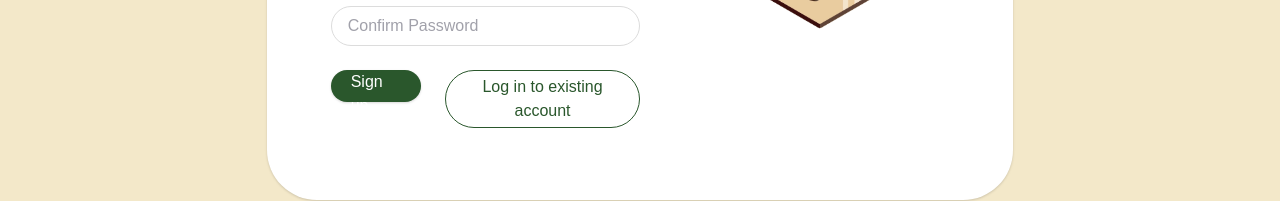
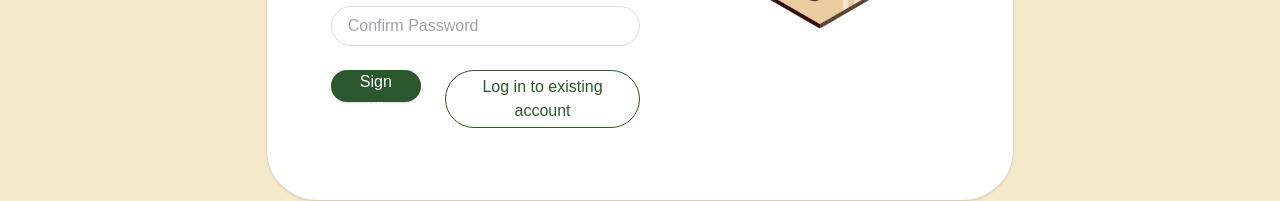
Before and after one commit to cs203g2t10/foodprint-frontend, a React (Create React App) app: page /register in a window 1280 px wide. Shown: the part 486-687 px from the top of the page. Built offline with nearby package versions, Linux system fonts and the light colour scheme.

Commit message:
align loading animation to middle

```diff
--- a/src/pages/Register.tsx
+++ b/src/pages/Register.tsx
@@ -105,8 +105,8 @@ const Register = () => {
                             (successfulReg ? <div className="text-green-standard mt-2">We have sent you an email!</div> : <div className=""></div>)
                         }
 
-                        <div className="pt-5 flex w-full mb-8">
-                            <button className="rounded-xl px-5 w-32 bg-green-standard text-white-standard shadow hover:shadow-md text-justify h-8" disabled={!validateForm}
+                        <div className="pt-5 flex mb-8">
+                            <button className="rounded-xl px-5 w-32 bg-green-standard text-white-standard shadow hover:shadow-md text-center h-8" disabled={!validateForm}
                                 onClick={userRegister}>
                                 <span id="button-text">
                                     {processing ? (
```
